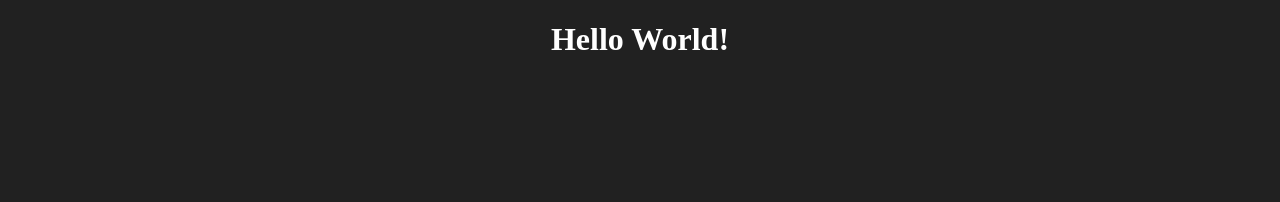
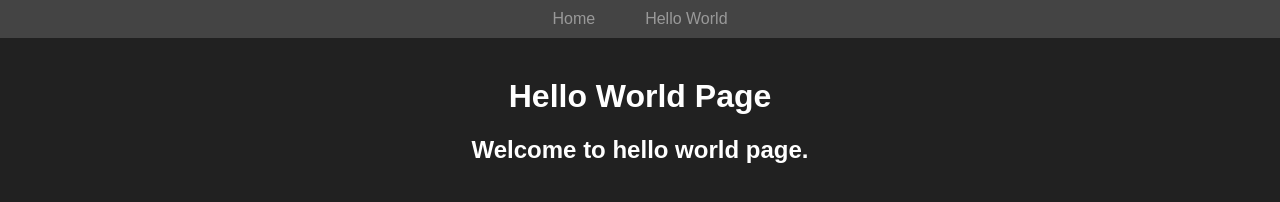
Before and after one commit to franyerverjel/reactjs-quickstart, a React app: page /hello in a window 1280 px wide. Built offline with nearby package versions, Linux system fonts and the light colour scheme.

Commit message:
Add React Router

```diff
--- a/package.json
+++ b/package.json
@@ -11,8 +11,11 @@
   "author": "",
   "license": "ISC",
   "dependencies": {
+    "prop-types": "^15.7.2",
     "react": "^16.13.0",
-    "react-dom": "^16.13.0"
+    "react-dom": "^16.13.0",
+    "react-router": "^5.1.2",
+    "react-router-dom": "^5.1.2"
   },
   "devDependencies": {
     "@babel/core": "^7.8.6",
@@ -26,6 +29,7 @@
     "eslint-plugin-import": "^2.20.1",
     "eslint-plugin-jsx-a11y": "^6.2.3",
     "eslint-plugin-react": "^7.18.3",
+    "file-loader": "^5.1.0",
     "html-loader": "^0.5.5",
     "html-webpack-plugin": "^3.2.0",
     "mini-css-extract-plugin": "^0.9.0",
--- a/src/assets/styles/App.scss
+++ b/src/assets/styles/App.scss
@@ -2,4 +2,27 @@ body {
   background-color: #212121;
   color: white;
   text-align: center;
+  margin: 0;
+  font-family: Arial, Helvetica, sans-serif;
 }
+
+ul {
+  margin: 0;
+  padding: 0;
+  list-style: none;
+  background-color: #444;
+  padding: 10px 15px;
+  margin-bottom: 40px;
+  li {
+    display: inline;
+    padding: 5px 15px;
+    margin: 0px 10px;
+    a {
+      color: #999;
+      text-decoration: none;
+      &:hover {
+        text-decoration: underline;
+      }
+    }
+  }
+}
--- a/src/components/HelloWorld.jsx
+++ /dev/null
@@ -1,6 +0,0 @@
-import React from 'react';
-import '../assets/styles/App.scss';
-
-const HelloWorld = () => <h1>Hello World!</h1>;
-
-export default HelloWorld;
--- /dev/null
+++ b/src/components/Layout.jsx
@@ -0,0 +1,19 @@
+import React from 'react';
+import { Link } from 'react-router-dom';
+import '../assets/styles/App.scss';
+
+const Layout = ({ children }) => (
+  <div className='App'>
+    <ul>
+      <li>
+        <Link to='/'>Home</Link>
+      </li>
+      <li>
+        <Link to='/hello'>Hello World</Link>
+      </li>
+    </ul>
+    {children}
+  </div>
+);
+
+export default Layout;
--- /dev/null
+++ b/src/components/Message.jsx
@@ -0,0 +1,5 @@
+import React from 'react';
+
+const Message = () => <h2>Welcome to hello world page.</h2>;
+
+export default Message;
--- a/src/index.js
+++ b/src/index.js
@@ -1,5 +1,5 @@
 import React from 'react';
 import ReactDOM from 'react-dom';
-import HelloWorld from './components/HelloWorld';
+import App from './routes/App';
 
-ReactDOM.render(<HelloWorld />, document.getElementById('app'));
+ReactDOM.render(<App />, document.getElementById('app'));
--- /dev/null
+++ b/src/pages/HelloWorld.jsx
@@ -0,0 +1,12 @@
+import React from 'react';
+
+import Message from '../components/Message';
+
+const HelloWorld = () => (
+  <>
+    <h1>Hello World Page</h1>
+    <Message />
+  </>
+);
+
+export default HelloWorld;
--- /dev/null
+++ b/src/pages/Home.jsx
@@ -0,0 +1,10 @@
+import React from 'react';
+
+const Home = () => (
+  <>
+    <h1>Home Page</h1>
+    <h2>Welcome to home!</h2>
+  </>
+);
+
+export default Home;
--- /dev/null
+++ b/src/pages/NotFound.jsx
@@ -0,0 +1,10 @@
+import React from 'react';
+
+const NotFound = () => (
+  <>
+    <h1>404</h1>
+    <h2>Page not found</h2>
+  </>
+);
+
+export default NotFound;
--- /dev/null
+++ b/src/routes/App.js
@@ -0,0 +1,21 @@
+import React from 'react';
+import { BrowserRouter, Switch, Route } from 'react-router-dom';
+
+import Layout from '../components/Layout';
+import Home from '../pages/Home';
+import HelloWorld from '../pages/HelloWorld';
+import NotFound from '../pages/NotFound';
+
+const App = () => (
+  <BrowserRouter>
+    <Layout>
+      <Switch>
+        <Route exact path='/' component={Home} />
+        <Route exact path='/hello' component={HelloWorld} />
+        <Route component={NotFound} />
+      </Switch>
+    </Layout>
+  </BrowserRouter>
+);
+
+export default App;
```
